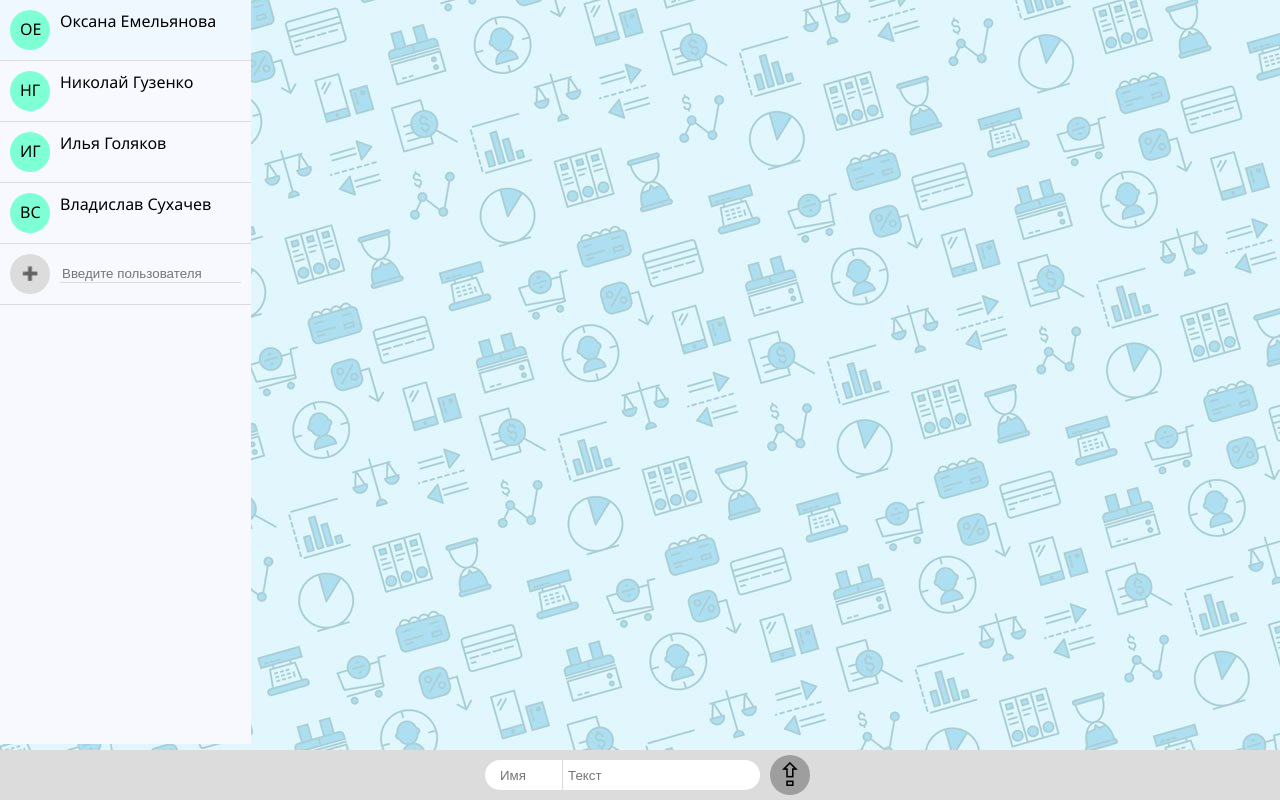
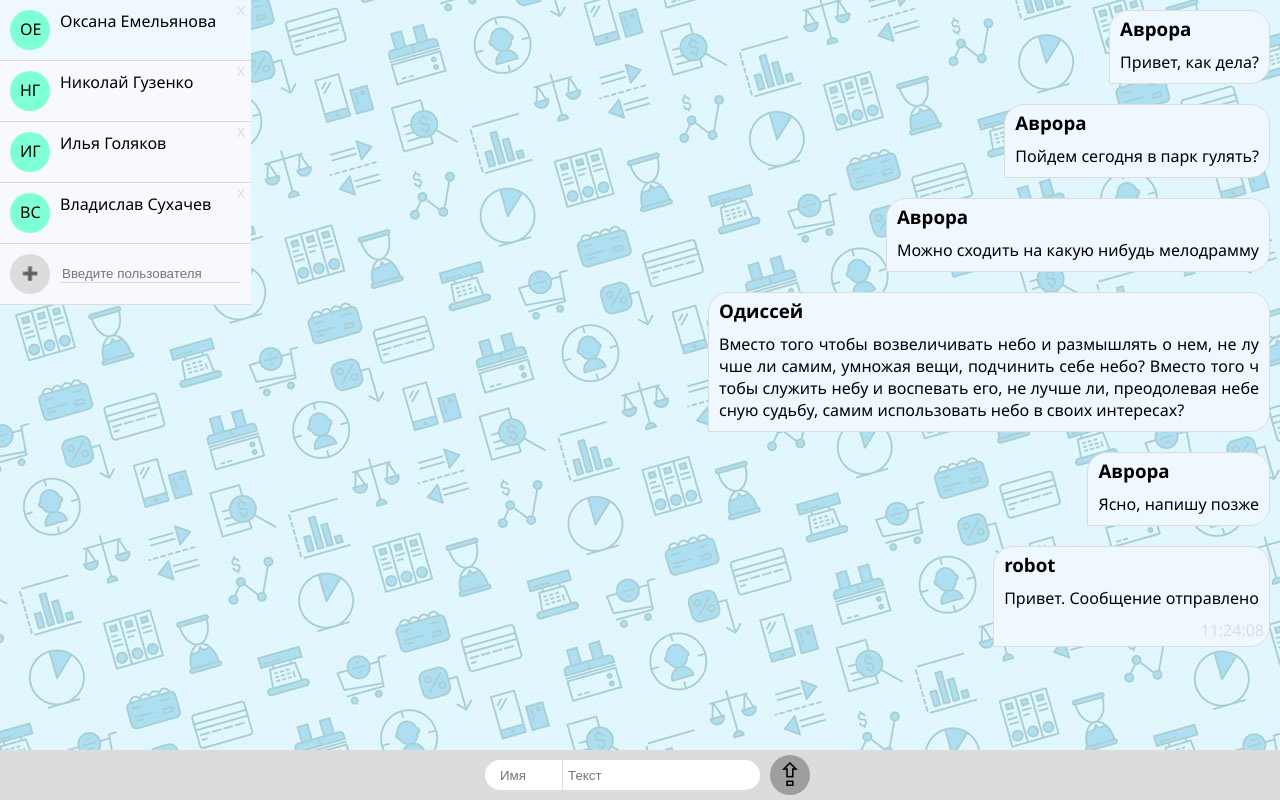
Before and after one commit to DeErovRee/learn-react, a React (Create React App) app: page / in a window 1280 px wide. Built offline with nearby package versions, Linux system fonts and the light colour scheme; grey boxes are pictures that could not be loaded.

Commit message:
Add button to delete chat

```diff
--- a/src/App.css
+++ b/src/App.css
@@ -18,7 +18,6 @@
 .sidebar {
     position: sticky;
     top: 0;
-    height: 93vh;
     background-color: ghostwhite;
 }
 .sidebar ul {
@@ -31,6 +30,22 @@
     padding: 10px;
     margin: 0;
     border-bottom: 0.5px solid gainsboro;
+}
+.SidebarItem {
+    position: relative;
+}
+.btnDelChat {
+    top: 0px;
+    right: 0px;
+    width: 20px;
+    height: 20px;
+    position: absolute;
+    border: none;
+    background: none;
+    color: gainsboro;
+    padding: 0;
+    margin: 0;
+
 }
 .chatImg {
     text-align: center;
@@ -60,7 +75,7 @@
     background-color: aliceblue;
     cursor: pointer;
 }
-.MessageList {
+.messageList {
     display: flex;
     flex-direction: column;
     align-items: flex-end;
--- a/src/App.jsx
+++ b/src/App.jsx
@@ -38,7 +38,28 @@
       setChatList(() => copyChatList) // измененная копия массива записывается в state chatList
     }, [])
 
-  const [messageList, setMessageList] = useState([])
+  const [messageList, setMessageList] = useState([
+    {
+      text: 'Привет, как дела?',
+      author: 'Аврора'
+    },
+    {
+      text: 'Пойдем сегодня в парк гулять?',
+      author: 'Аврора'
+    },
+    {
+      text: 'Можно сходить на какую нибудь мелодрамму',
+      author: 'Аврора'
+    },
+    {
+      text: 'Вместо того чтобы возвеличивать небо и размышлять о нем, не лучше ли самим, умножая вещи, подчинить себе небо? Вместо того чтобы служить небу и воспевать его, не лучше ли, преодолевая небесную судьбу, самим использовать небо в своих интересах?',
+      author: 'Одиссей'
+    },
+    {
+      text: 'Ясно, напишу позже',
+      author: 'Аврора'
+    },
+  ])
   const [messageBody, setMessageBody] = useState({
     text: '',
     author: ''
--- a/src/components/sidebar.jsx
+++ b/src/components/sidebar.jsx
@@ -1,10 +1,25 @@
-import React, { useState } from 'react'
+import React, { useState, useRef } from 'react'
 import { getFIO } from './getFIO'
 
 export const SidebarItem = ({chatList, setChatList,}) => {
+
+    //Удаление чата из списка чатов
+    const delChat = (e) => {
+        const user = e.target.attributes.user.value
+        setChatList((prevstate) =>
+            prevstate.filter(el => {
+                return el.title !== user
+            })
+        )
+    }
+
     return (
         <ul>
-            {chatList.map((el, ind) => <li key={ind} className='SiderbarItem'><div className='chatImg'>{el.FIO}</div>{el.title}</li>)}
+            {chatList.map((el, ind) => <li key={ind}  className='SidebarItem'>
+                <div className='chatImg'>{el.FIO}</div>
+                <div>{el.title}</div>
+                <button className='btnDelChat' type='button' user={el.title} onClick={(e) => {delChat(e)}}>X</button>
+                </li>)}
             <SidebarItemAdd
                 setChatList={setChatList}
             />
```
